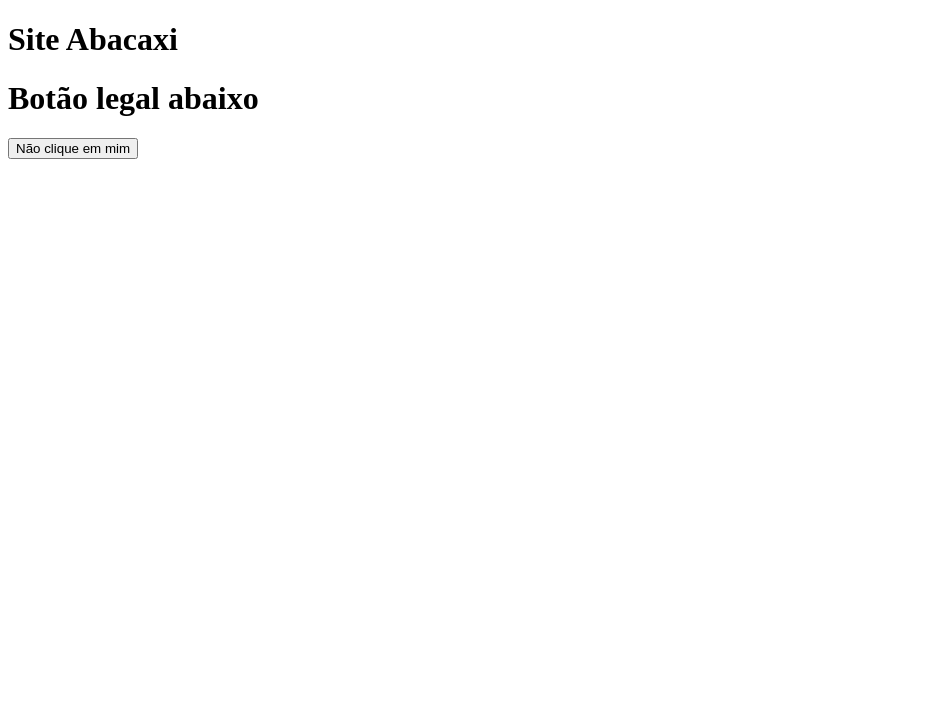
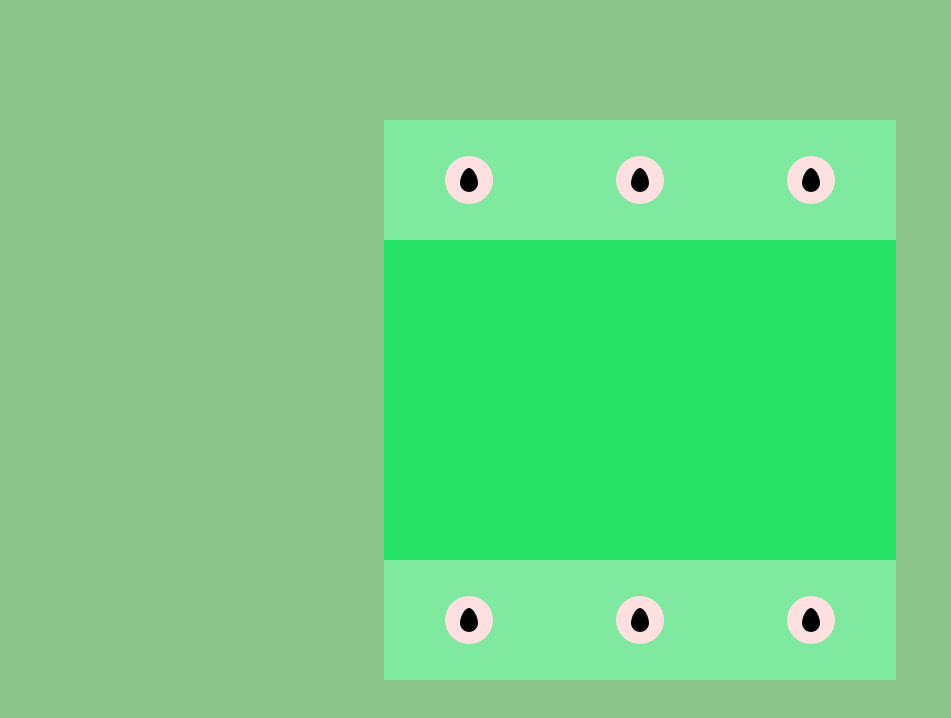
Before and after one commit to DanielaRodrigueS2/Tamagochi, a React (Vite) app in the folder ReactJs/projeto-teste/: page / in a window 1280 px wide. Shown: the top 718 px of the page, without its empty margins (0-951 px from the left). Built offline with nearby package versions, Linux system fonts and the light colour scheme.

Commit message:
Adição dos botoes

```diff
--- a/ReactJs/projeto-teste/package.json
+++ b/ReactJs/projeto-teste/package.json
@@ -11,7 +11,8 @@
   },
   "dependencies": {
     "react": "^19.0.0",
-    "react-dom": "^19.0.0"
+    "react-dom": "^19.0.0",
+    "react-icons": "^5.5.0"
   },
   "devDependencies": {
     "@eslint/js": "^9.22.0",
--- /dev/null
+++ b/ReactJs/projeto-teste/src/App.css
@@ -0,0 +1,9 @@
+body,html{
+    margin: 0;
+    padding: 0;
+    height: 100%;
+}
+
+#root{
+    height: 100%;
+}
--- a/ReactJs/projeto-teste/src/App.jsx
+++ b/ReactJs/projeto-teste/src/App.jsx
@@ -1,22 +1,11 @@
 import { useState } from "react";
+import Home from "./pages/Home";
+import './App.css'
 
 function App(){
 
-  const [msg1, setmsg1] = useState('Botão legal abaixo');
-
-  const mudarMensagem = () =>{
-    setmsg1('Botão atacado')
-
-  };
-
   return(
-    <div>
-      <h1>Site Abacaxi</h1>
-      <h1>{msg1}</h1>
-      <button onClick={mudarMensagem}>Não clique em mim</button>
-    </div>
-
-
+    <Home></Home>
   );
 
 }
--- /dev/null
+++ b/ReactJs/projeto-teste/src/components/Botao.jsx
@@ -0,0 +1,27 @@
+function Botao({Icon,onClick}){
+
+    const Estilo = {
+
+        margin: '10px',
+        padding: '12px',
+        borderRadius: '50%',
+        border: 'none',
+        backgroundColor: '#ffe0e0',
+        cursor: 'pointer',
+        display: 'flex',
+        alignItems: 'center',
+        justifyContent: 'center',
+        transition: 'background 0.6s',
+    };
+
+    return(
+        <button onClick={onClick} style={Estilo}>
+            {Icon && <Icon size={24}/>}
+        </button>
+
+
+    );
+
+}
+
+export default Botao
--- a/ReactJs/projeto-teste/src/main.jsx
+++ b/ReactJs/projeto-teste/src/main.jsx
@@ -5,5 +5,5 @@ import App from './App.jsx'
 createRoot(document.getElementById('root')).render(
   <StrictMode>
     <App />
-  </StrictMode>,
+  </StrictMode>
 )
--- /dev/null
+++ b/ReactJs/projeto-teste/src/pages/Home.css
@@ -0,0 +1,38 @@
+.principal{
+    display: flex;
+    width: 100%;
+    height: 100%;
+    background: rgb(139, 197, 139);
+    align-items: center;
+    flex-direction: column;
+    justify-content: center     ;
+
+}
+
+.menuTop{
+    display: flex;
+    width: 40%;
+    height: 15%;
+    background-color: rgb(128, 233, 160);
+    align-items: center;
+    flex-direction: row;
+    justify-content: space-around;
+}
+
+.tela{
+    display: flex;
+    width: 40%;
+    height: 40%;
+    background-color: rgb(40, 228, 102);
+
+}
+
+.menuBottom{
+    display: flex;
+    width: 40%;
+    height: 15%;
+    background-color: rgb(128, 233, 160);
+    align-items: center;
+    flex-direction: row;
+    justify-content: space-around;
+}
--- /dev/null
+++ b/ReactJs/projeto-teste/src/pages/Home.jsx
@@ -0,0 +1,30 @@
+import './Home.css'
+import Botao from '../components/Botao'
+import { FaEgg, FaHamburger, FaFutbol } from 'react-icons/fa';
+
+
+function Home(){
+
+    return(
+        <div className='principal'>
+            <div className='menuTop'>
+                <Botao Icon={FaEgg} onClick={()=> console.log('Apertou botao')}/>
+                <Botao Icon={FaEgg} onClick={()=> console.log('Apertou botao')}/>
+                <Botao Icon={FaEgg} onClick={()=> console.log('Apertou botao')}/>
+            </div>
+
+            <div className='tela'>
+
+            </div>
+
+            <div className='menuBottom'>
+                <Botao Icon={FaEgg} onClick={()=> console.log('Apertou botao')}/>
+                <Botao Icon={FaEgg} onClick={()=> console.log('Apertou botao')}/>
+                <Botao Icon={FaEgg} onClick={()=> console.log('Apertou botao')}/>
+            </div>
+        </div>
+    )
+
+}
+
+export default Home
```
Also changed, not shown: 2 other files (tests, documents, lock files or other folders).
